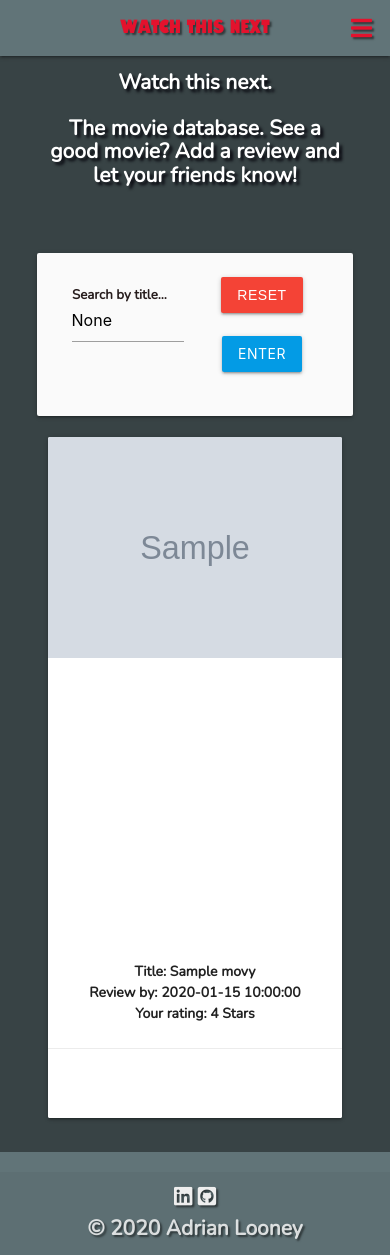
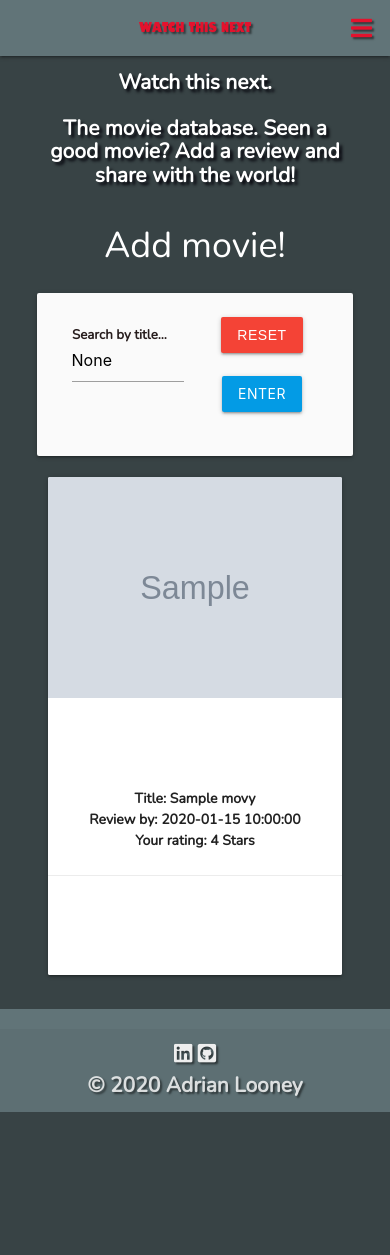
Before and after one commit to Jammerref2015/watchthisnext, a Flask app: page / in a window 390 px wide. After the commit the page ends 1112 px from the top, so only its background shows below. Run offline with Flask 2, Linux system fonts and the light colour scheme; the visitor is signed in with stand-in values (Sample User, id 1); grey boxes marked "Sample" are stand-in pictures; a database or web service that is not in the repository returns one stand-in record (values such as "Sample title"); some libraries are stand-ins or nearby versions.

Commit message:
Added an add movie link on home page if logged in

```diff
--- a/static/css/style.css
+++ b/static/css/style.css
@@ -64,52 +64,6 @@
 }
 
 
-/* Styling to fix display on mobile devices */
-@media only screen and (max-width: 1024px) {
-   .navStyle a {
-    color:#e3122d;
-    text-shadow: 2px 2px 2px rgba(0, 0, 0, 0.5);
-    font-size: 80%;
-}
-  .searchStyling{
-    margin-top:20%;
-    }
-  .searchQuery{
-    font-size:70%;
-    }
-  .headerStyling{
-    text-shadow: 3px 3px 3px rgb(3 2 10 / 90%);
-    font-family: Nunito;
-    font-weight: bold;
-    color: #fff;
-    font-size:150%;
-
-    }
- .headerStyling a {
-    font-weight: bold;
-    color: #fff;
-    margin-left: 48%;
-    font-family: Nunito, 'Courier New', Courier, monospace;
-    font-size: 120%;
-}
-
-.movieInfoText{
-    text-shadow: 3px 3px 3px rgb(3 2 10 / 90%);
-    font-family: Nunito, 'Courier New', Courier, monospace;
-    font-weight: bold;
-    color: #fff;
-}
-
-.movieInfoText a{
-    text-shadow: 3px 3px 3px rgb(3 2 10 / 90%);
-    font-family: Nunito, 'Courier New', Courier, monospace;
-    font-weight: bold;
-    margin-left: 48%;
-    color: #ce122d;
-    font-size: 130%;
-}
-
-}
 
 /* CARD STYLING */
 .cardContentStyling {
@@ -197,15 +151,21 @@
     color:#fff;
 }
 
+.regSigninLinks a{
+    list-style-type:none;
+    font-family: Nunito, 'Courier New', Courier, monospace;
+    font-size: 160%;
+    color:#fff;
+}
 
 /* Log in page styling */
-.forgotPassword {
+.linkToRegister {
     list-style-type:none;
     font-family: Nunito, 'Courier New', Courier, monospace;
     font-size:120%;
 }
 
-.forgotPassword a{
+.linkToRegister a{
     font-weight:bold;
     color:red;
 }
@@ -321,3 +281,63 @@
     list-style-type:none;
     font-size:150%;
 }
+
+/* Styling to fix display on mobile devices */
+@media only screen and (max-width: 1024px) {
+
+.cardImageStyling {
+    width: 100%;
+    overflow: hidden;
+    height: 287px;
+}
+
+.cardActionStyling {
+    text-align: center;
+    font-size: 179%;
+    font-family: Nunito, 'Courier New', Courier, monospace;
+    font-weight: bold;
+    height: 100px;
+}
+   .navStyle a {
+    color:#e3122d;
+    text-shadow: 2px 2px 2px rgba(0, 0, 0, 0.5);
+    font-size: 60%;
+}
+  .searchStyling{
+    margin-top:20%;
+    }
+  .searchQuery{
+    font-size:70%;
+    }
+  .headerStyling{
+    text-shadow: 3px 3px 3px rgb(3 2 10 / 90%);
+    font-family: Nunito;
+    font-weight: bold;
+    color: #fff;
+    font-size:150%;
+
+    }
+ .headerStyling a {
+    font-weight: bold;
+    color: #fff;
+    margin-left: 48%;
+    font-family: Nunito, 'Courier New', Courier, monospace;
+    font-size: 120%;
+}
+
+.movieInfoText{
+    text-shadow: 3px 3px 3px rgb(3 2 10 / 90%);
+    font-family: Nunito, 'Courier New', Courier, monospace;
+    font-weight: bold;
+    color: #fff;
+}
+
+.movieInfoText a{
+    text-shadow: 3px 3px 3px rgb(3 2 10 / 90%);
+    font-family: Nunito, 'Courier New', Courier, monospace;
+    font-weight: bold;
+    margin-left: 48%;
+    color: #ce122d;
+    font-size: 130%;
+ }
+}
--- a/templates/login.html
+++ b/templates/login.html
@@ -33,7 +33,7 @@
                 </button>
             </div>
             <div class="row">
-                <li class="forgotPassword"><a href="{{ url_for('register') }}">Need to register? Click here.</a></li>
+                <li class="linkToRegister"><a href="{{ url_for('register') }}">Need to register? Click here.</a></li>
             </div>
         </div>
     </form>
--- a/templates/movies.html
+++ b/templates/movies.html
@@ -8,14 +8,14 @@
     <div class="row">
         <div class="col s12 m12 l12 center">
             <h1 class="headerStyling"> Watch this next.</h1>
-            <h4 class="headerStyling">The movie database. See a good movie? Add a review and let your friends know!</h4>
+            <h4 class="headerStyling">The movie database. Seen a good movie? Add a review and share with the world!</h4>
         </div>
     </div>
 
     <div class="row">
         <div class="col s12 m12 l12 center">
             {% if session.user %}
-            <p></p>
+            <li class="regSigninLinks"><a href="{{ url_for('addmovie') }}">Add movie!</a></li>
             {% else %}
             <li class="regSigninLinks"><a href="{{ url_for('login') }}" >Log In /</a>
             <a href="{{ url_for('register') }}" >Register</a></li>
```
